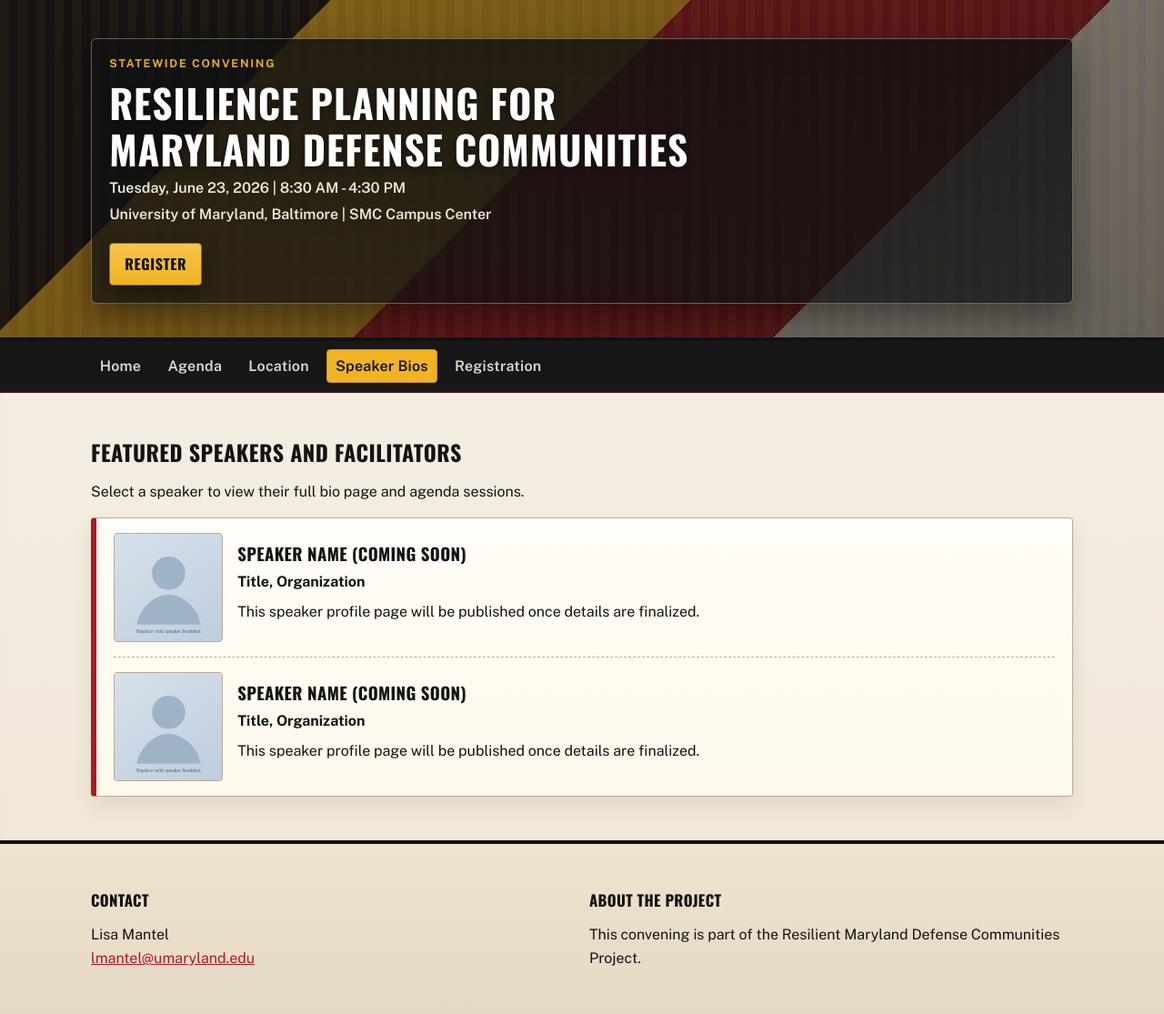
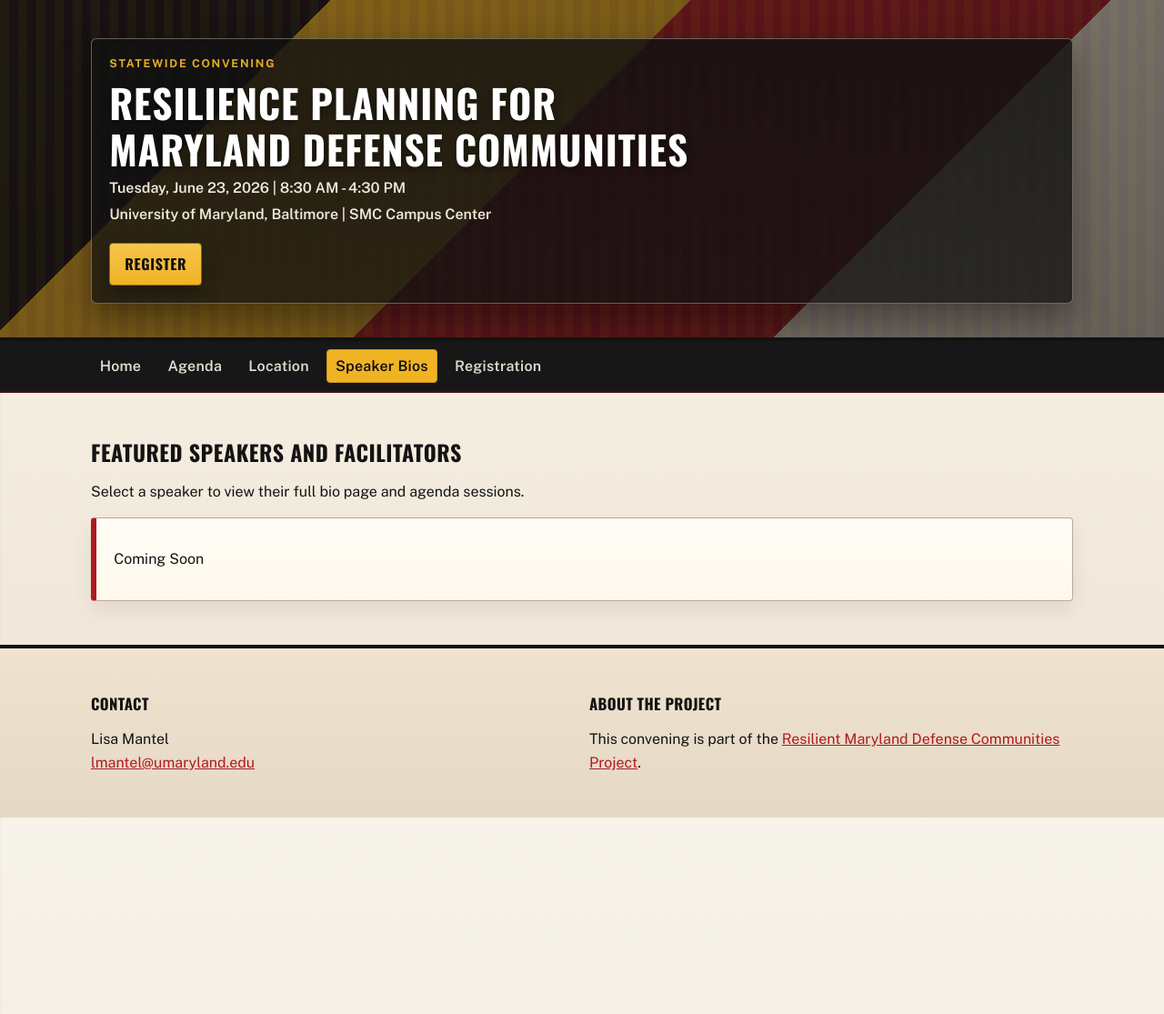
Before and after one commit to christophersw/convening_website, a Jekyll site: the page built from speakers.md, in a window 1280 px wide. Shown: the whole page at 91% size. Built offline with Jekyll 4.4.1, drawn with Linux system fonts in a browser that asks for light colours; after the commit the page ends 900 px from its top, so only the background shows below that.

Commit message:
Updates to show coming soon, and remove placeholders.

```diff
--- a/_layouts/default.html
+++ b/_layouts/default.html
@@ -68,7 +68,7 @@
         <div>
           <h2>About the Project</h2>
           <p>
-            This convening is part of the Resilient Maryland Defense Communities Project.
+            This convening is part of the <a href="https://commerce.maryland.gov/compatibleuse">Resilient Maryland Defense Communities Project</a>.
           </p>
         </div>
       </div>
--- a/speakers.md
+++ b/speakers.md
@@ -9,23 +9,5 @@ permalink: /speakers/
 Select a speaker to view their full bio page and agenda sessions.
 
 <div class="panel speaker-directory">
-
-
-  <article class="speaker-directory-item">
-    <img class="speaker-directory-photo" src="{{ '/assets/images/speakers/placeholder.svg' | relative_url }}" alt="Portrait placeholder for upcoming speaker" />
-    <div>
-      <h3>Speaker Name (Coming Soon)</h3>
-      <p><strong>Title, Organization</strong></p>
-      <p>This speaker profile page will be published once details are finalized.</p>
-    </div>
-  </article>
-
-  <article class="speaker-directory-item">
-    <img class="speaker-directory-photo" src="{{ '/assets/images/speakers/placeholder.svg' | relative_url }}" alt="Portrait placeholder for upcoming speaker" />
-    <div>
-      <h3>Speaker Name (Coming Soon)</h3>
-      <p><strong>Title, Organization</strong></p>
-      <p>This speaker profile page will be published once details are finalized.</p>
-    </div>
-  </article>
+  <p>Coming Soon</p>
 </div>
```
Also changed, not shown: location.md (+1 -6 lines).
